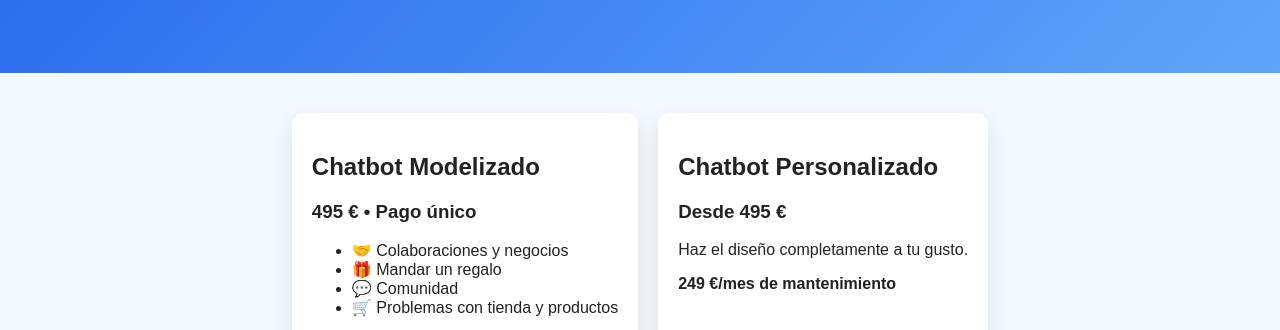
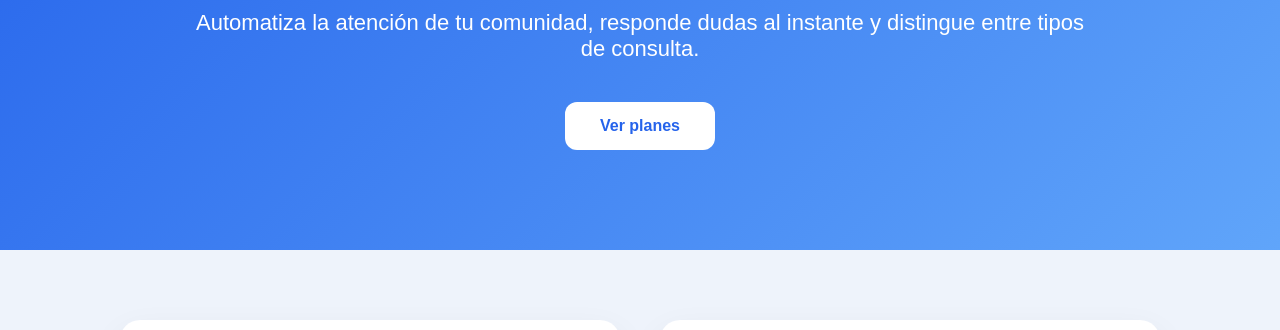
Before and after one commit to businesshumed/Humed, a plain HTML site: page index.html in a window 1280 px wide. Shown: the part 243-573 px from the top of the page. Drawn offline with Linux system fonts and the light colour scheme.

Commit message:
Update styles.css

```diff
--- a/styles.css
+++ b/styles.css
@@ -1 +1,144 @@
-body{margin:0;font-family:Arial,sans-serif;background:#f4f8ff;color:#222}.hero{padding:80px 20px;text-align:center;background:linear-gradient(135deg,#2563eb,#60a5fa);color:#fff}.btn{display:inline-block;background:#fff;color:#2563eb;padding:12px 22px;border-radius:8px;text-decoration:none;font-weight:bold}.cards{display:flex;gap:20px;flex-wrap:wrap;justify-content:center;padding:40px 20px}.card, .cards>div{background:#fff;padding:20px;border-radius:12px;box-shadow:0 8px 20px rgba(0,0,0,.1);max-width:340px}footer{text-align:center;background:#111827;color:#fff;padding:40px}
+*{
+    margin:0;
+    padding:0;
+    box-sizing:border-box;
+}
+
+body{
+    font-family:Arial, Helvetica, sans-serif;
+    background:#eef3fb;
+    color:#222;
+}
+
+/* HERO */
+
+.hero{
+    background:linear-gradient(135deg,#2563eb,#60a5fa);
+    color:white;
+    text-align:center;
+    padding:100px 20px;
+}
+
+.hero h1{
+    font-size:55px;
+    margin-bottom:25px;
+}
+
+.hero p{
+    font-size:22px;
+    max-width:900px;
+    margin:auto;
+}
+
+.btn{
+    display:inline-block;
+    margin-top:40px;
+    padding:15px 35px;
+    background:white;
+    color:#2563eb;
+    text-decoration:none;
+    border-radius:12px;
+    font-weight:bold;
+    transition:.3s;
+}
+
+.btn:hover{
+    transform:translateY(-3px);
+    box-shadow:0 15px 30px rgba(0,0,0,.2);
+}
+
+/* PLANES */
+
+.cards{
+    max-width:1200px;
+    margin:70px auto;
+    display:flex;
+    justify-content:center;
+    gap:40px;
+    flex-wrap:wrap;
+}
+
+.card{
+    width:500px;
+    background:white;
+    border-radius:20px;
+    padding:35px;
+    box-shadow:0 15px 35px rgba(0,0,0,.08);
+    transition:.3s;
+}
+
+.card:hover{
+    transform:translateY(-10px);
+}
+
+.card h2{
+    font-size:34px;
+    margin-bottom:20px;
+}
+
+.card h3{
+    font-size:32px;
+    color:#2563eb;
+    margin-bottom:25px;
+}
+
+.card h3 span{
+    font-size:18px;
+    color:#555;
+}
+
+.card ul{
+    margin-left:25px;
+    margin-bottom:30px;
+    line-height:2;
+    font-size:20px;
+}
+
+.card p{
+    font-size:20px;
+    margin-bottom:25px;
+}
+
+.card strong{
+    display:block;
+    margin-top:25px;
+    font-size:24px;
+    color:#0a7b30;
+}
+
+/* FOOTER */
+
+footer{
+    margin-top:70px;
+    background:#111827;
+    color:white;
+    text-align:center;
+    padding:60px 20px;
+}
+
+footer h2{
+    margin-bottom:20px;
+}
+
+footer p{
+    margin:10px;
+    font-size:20px;
+}
+
+/* MÓVIL */
+
+@media(max-width:1100px){
+
+.hero h1{
+    font-size:38px;
+}
+
+.hero p{
+    font-size:18px;
+}
+
+.card{
+    width:90%;
+}
+
+}
```
